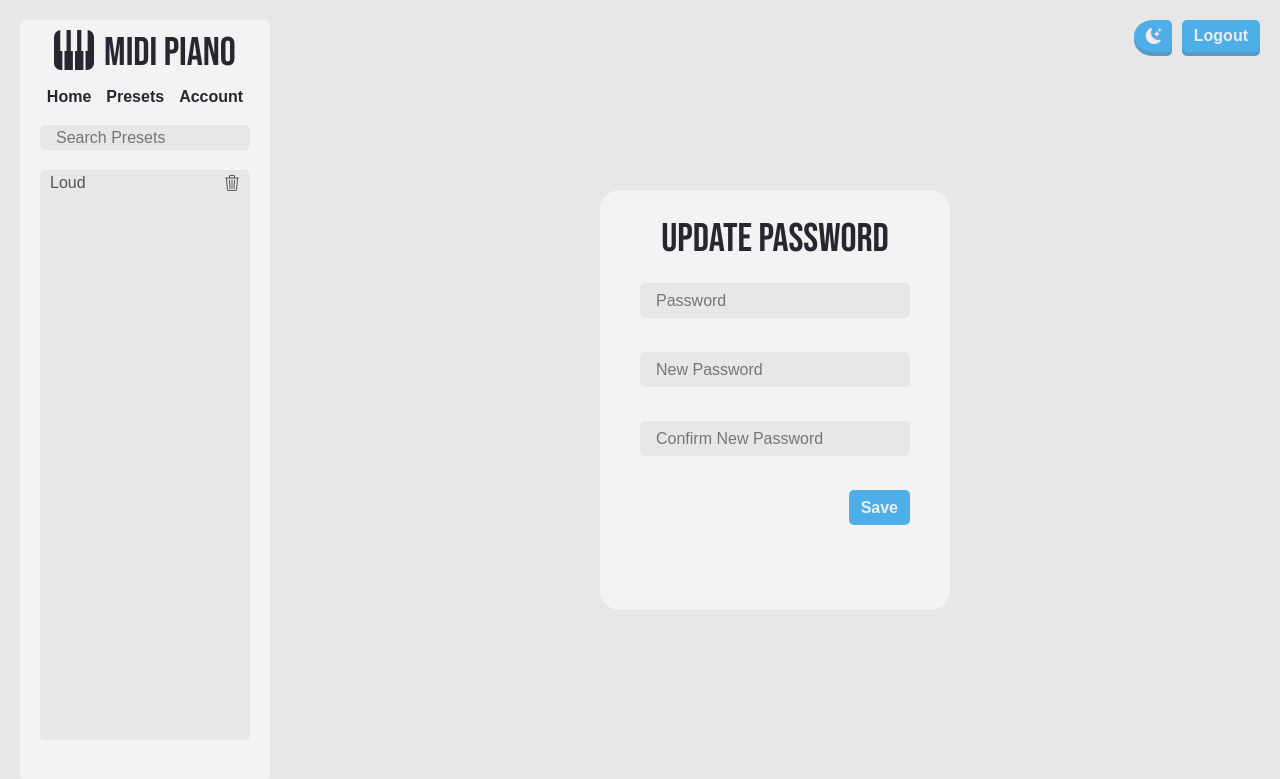
After one commit to trevor-wheeler/MIDI-Piano, a Django app: page /account in a window 1280 px wide. The commit adds this page. Shown: the top 779 px of the page. Run offline with Django 4.2, Linux system fonts and the light colour scheme; a user stored in the database is signed in; data comes from the database, SQL or seed files in the repository; both versions use the stored data as it was after the commit; some libraries are stand-ins or nearby versions; some web fonts are replaced.

Commit message:
Add account page and view

```diff
--- /dev/null
+++ b/midi/piano/static/piano/scripts/account.js
@@ -0,0 +1,102 @@
+document.addEventListener('DOMContentLoaded', main);
+
+function removeCSS(element) {
+    if (element.classList.contains('is-valid')) {
+        element.classList.remove('is-valid');
+    }
+    else if (element.classList.contains('is-invalid')) {
+        element.classList.remove('is-invalid');
+    }
+}
+
+function main() {
+    const passwordBox = document.querySelector('#password');
+    const passwordError = document.querySelector('#password-feedback');
+    const newPasswordBox = document.querySelector('#new-password');
+    const NewPasswordError = document.querySelector('#new-password-feedback');
+    const confirmNewPasswordBox = document.querySelector('#confirm-new-password');
+    const confirmNewPasswordError = document.querySelector('#confirm-new-password-feedback');
+
+    passwordBox.addEventListener('input', function() {
+        let password = passwordBox.value;
+
+        // Remove existing css
+        removeCSS(passwordBox);
+
+        // Clear feedback
+        passwordError.innerHTML = "";
+
+        // Return feedback if password field is empty
+        if (!password) {
+            passwordBox.classList.add('is-invalid');
+            passwordError.innerHTML = "Required.";
+        }
+    });
+
+    newPasswordBox.addEventListener('input', function() {
+        let password = newPasswordBox.value;
+        let confirmPassword = confirmNewPasswordBox.value;
+
+        // Remove existing css
+        removeCSS(newPasswordBox);
+
+        // Clear feedback
+        NewPasswordError.innerHTML = "";
+
+        // Return feedback if password field is empty
+        if (!password) {
+            newPasswordBox.classList.add('is-invalid');
+            NewPasswordError.innerHTML = "Required.";
+        }
+        // Passwords dont match
+        else if (confirmPassword && password !== confirmPassword) {
+            removeCSS(confirmNewPasswordBox);
+            newPasswordBox.classList.add('is-invalid');
+            confirmNewPasswordBox.classList.add('is-invalid');
+        }
+        // Display green check mark when passwords match
+        else if (confirmPassword && password === confirmPassword) {
+            removeCSS(confirmNewPasswordBox);
+            confirmNewPasswordError.innerHTML = ""
+            newPasswordBox.classList.add('is-valid');
+            confirmNewPasswordBox.classList.add('is-valid');
+        }
+        else if (!confirmPassword && confirmNewPasswordError.innerHTML) {
+            newPasswordBox.classList.add('is-invalid');
+        }
+    });
+
+    confirmNewPasswordBox.addEventListener('input', function() {
+        let password = newPasswordBox.value;
+        let confirmPassword = confirmNewPasswordBox.value;
+
+        // Remove existing css
+        removeCSS(confirmNewPasswordBox);
+
+        // Clear feedback
+        confirmNewPasswordError.innerHTML = "";
+
+        // Return feedback if confirm passowrd field is empty
+        if (!confirmPassword) {
+            confirmNewPasswordBox.classList.add('is-invalid');
+            confirmNewPasswordError.innerHTML = "Required.";
+        }
+        // Passwords dont match
+        else if (confirmPassword !== password) {
+            removeCSS(newPasswordBox);
+            newPasswordBox.classList.add('is-invalid');
+            confirmNewPasswordBox.classList.add('is-invalid');
+            // If password field is empty return feedback
+            if (!password) {
+                NewPasswordError.innerHTML = "Required.";
+            }
+        }
+        // Display green check mark when passwords match
+        else if (confirmPassword === password) {
+            removeCSS(newPasswordBox);
+            NewPasswordError.innerHTML = ""
+            newPasswordBox.classList.add('is-valid');
+            confirmNewPasswordBox.classList.add('is-valid');
+        }
+    });
+}
--- a/midi/piano/static/piano/styles.css
+++ b/midi/piano/static/piano/styles.css
@@ -757,3 +757,10 @@ a {
 .popup-btn {
     width: 100%;
 }
+
+/* Account page */
+
+.update-password {
+    width: 350px;
+    height: 420px;
+}
--- /dev/null
+++ b/midi/piano/templates/piano/account.html
@@ -0,0 +1,35 @@
+{% extends "piano/layout.html" %}
+
+{% load static %}
+
+{% block script %}
+<script src="{% static 'piano/scripts/account.js' %}"></script>
+{% endblock %}
+
+{% block title %}
+Account
+{% endblock %}
+
+{% block body %}
+<main class="centered-page">
+  <div class="flex-col update-password" id="login-container">
+    <h1 class="heading-font">Update password</h1>
+
+    <form class="login-form flex-col" action="{% url 'account' %}" method="post">
+      {% csrf_token %}
+      <input class="text-input login-input" type="password" name="password" id="password" placeholder="Password">
+      {%  if error|default:"" %}
+      <div id="password-feedback" class="invalid-feedback">Incorrect password.</div>
+      {%  else %}
+      <div id="password-feedback" class="invalid-feedback"></div>
+      {%  endif %}
+      <input class="text-input login-input" type="password" name="new-password" id="new-password" placeholder="New Password">
+      <div id="new-password-feedback" class="invalid-feedback"></div>
+      <input class="text-input login-input" type="password" name="confirm-new-password" id="confirm-new-password" placeholder="Confirm New Password">
+      <div id="confirm-new-password-feedback" class="invalid-feedback"></div>
+      <input class="button form-button" type="submit" value="Save">
+    </form>
+
+  </div>
+</main>
+{% endblock %}
--- a/midi/piano/templates/piano/layout.html
+++ b/midi/piano/templates/piano/layout.html
@@ -33,8 +33,8 @@
     </div>
     <ul id="nav-links">
       <li class="link"><a href="{% url 'home' %}">Home</a></li>
-      <li class="link"><a href="#">Presets</a></li>
-      <li class="link"><a href="#">Account</a></li>
+      <li class="link"><a href="{% url 'presets' %}">Presets</a></li>
+      <li class="link"><a href="{% url 'account' %}">Account</a></li>
     </ul>
     <input id="preset-searchbar" class="text-input" type="text" placeholder="Search Presets">
     <ul id="presets"></ul>
--- a/midi/piano/templates/piano/login.html
+++ b/midi/piano/templates/piano/login.html
@@ -19,7 +19,7 @@ Login
       {% csrf_token %}
       {% if error|default:"" %}
       <input class="text-input login-input is-invalid" type="text" name="username" id="username" placeholder="Username">
-      <div class="invalid-feedback">Incorrect username or password.</div>
+      <div class="invalid-feedback"></div>
       <input class="text-input login-input is-invalid" type="password" name="password" id="password" placeholder="Password">
       <div class="invalid-feedback">Incorrect username or password.</div>
       {% else %}
--- a/midi/piano/urls.py
+++ b/midi/piano/urls.py
@@ -6,6 +6,8 @@ urlpatterns = [
 	path("login", views.login_view, name="login"),
 	path("logout", views.logout_view, name="logout"),
 	path("register", views.register_view, name="register"),
+	path("account", views.account, name="account"),
+	path("presets", views.presets, name="presets"),
 	path("api/<str:param>", views.api, name="api"),
 	path("api/user/<str:param>", views.checkUsername, name="username")
 ]
--- a/midi/piano/views.py
+++ b/midi/piano/views.py
@@ -79,6 +79,41 @@ def register_view(request):
     else:
         return render(request, "piano/register.html")
 
+def account(request):
+    if request.method == "POST":
+        password = request.POST["password"]
+        newPassword = request.POST["new-password"]
+        confirmNewPassword = request.POST["confirm-new-password"]
+
+        # Check for password consistency
+        if newPassword != confirmNewPassword:
+            return render(request, "piano/account.html")
+
+        # Check to see if old password matches
+        if request.user.check_password(password):
+            request.user.set_password(newPassword)
+            request.user.save()
+            return HttpResponseRedirect(reverse("login"))
+        # Password is incorrect
+        else:
+            return render(request, "piano/account.html", {
+                "error": "Incorrect password."
+            })
+    else:
+        if request.user.is_authenticated:
+            return render(request, "piano/account.html")
+        # If user is not logged in redirect them to the login page
+        else:
+            return HttpResponseRedirect(reverse("login"))
+
+def presets(request):
+    if request.user.is_authenticated:
+        return render(request, "piano/presets.html")
+    # If user is not logged in redirect them to the login page
+    else:
+        return HttpResponseRedirect(reverse("login"))
+
+
 # API
 def api(request, param, param2=None):
     if request.method == 'GET':
```
Also changed, not shown: midi/piano/templates/piano/presets.html (added, +12 -0 lines), midi/db.sqlite3.
